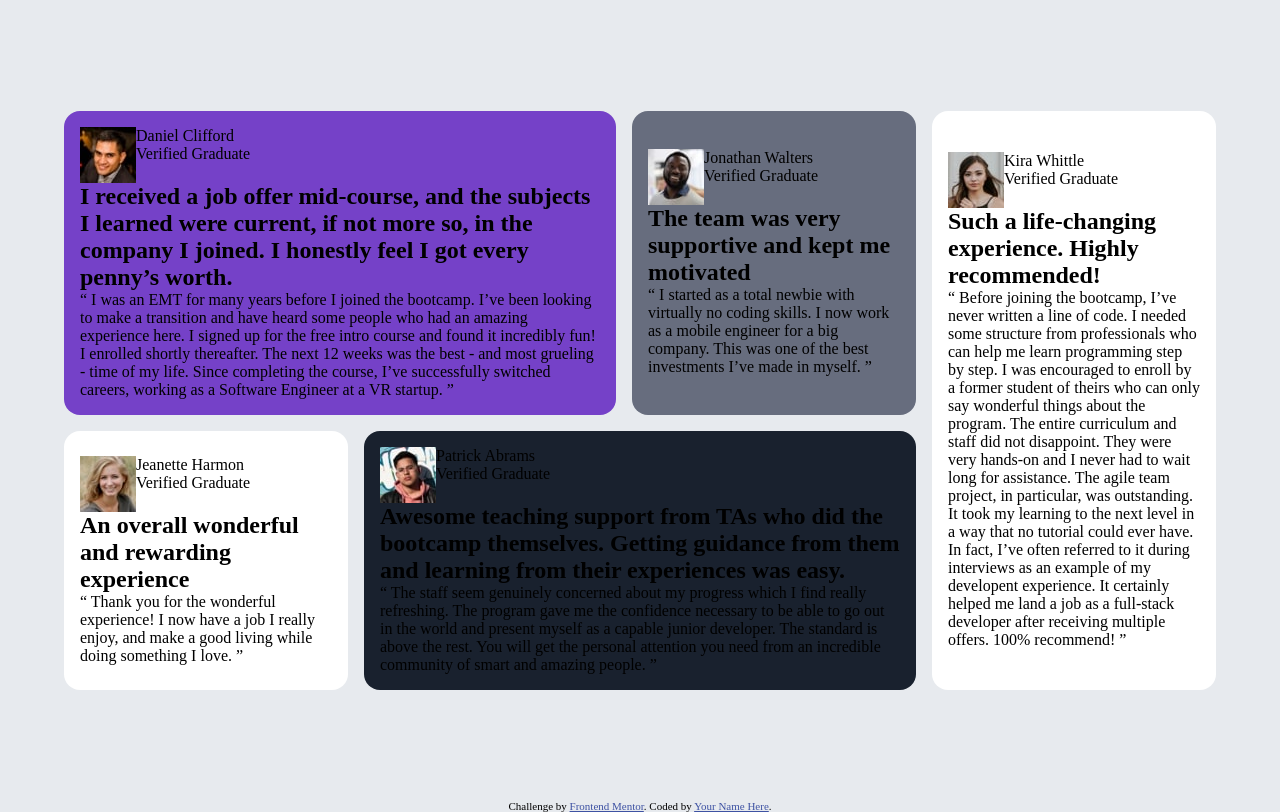
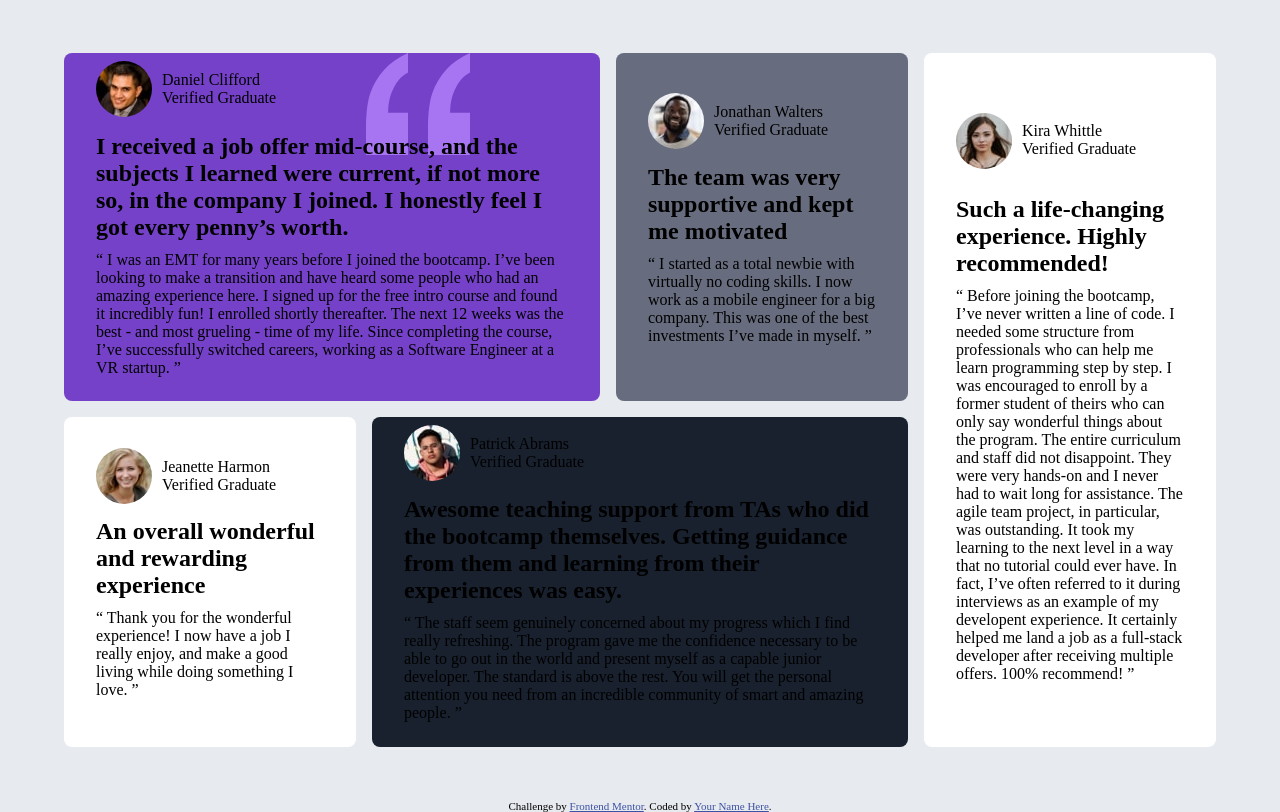
Before and after one commit to SimenKodehode/CSS-Advanced-Oppgave-1-Testimonial-Grid, a plain HTML site: page index.html in a window 1280 px wide. Drawn offline with Linux system fonts and the light colour scheme.

Commit message:
added h2 styling and moved body lower in the css sheet

```diff
--- a/style.css
+++ b/style.css
@@ -3,10 +3,6 @@
   margin: 0;
   padding: 0;
   box-sizing: border-box;
-}
-
-body {
-  background-color: hsl(214, 17%, 92%);
 }
 
 :root {
@@ -35,6 +31,14 @@ body {
   --Fontsize: 13px;
 }
 
+body {
+  background-color: hsl(214, 17%, 92%);
+}
+
+h2 {
+  margin-bottom: 10px;
+}
+
 .testimonial-container {
   display: flex;
   justify-content: center;
@@ -44,8 +48,8 @@ body {
 
 .testimonial {
   display: grid;
-  grid-template-columns: (5, 10rem);
-  grid-template-rows: (2, 10rem);
+  grid-template-columns: (4, 1fr);
+  grid-template-rows: (2, 1fr);
   gap: 1rem;
   max-width: 90vw;
 }
@@ -56,21 +60,34 @@ body {
   align-items: start;
   flex-direction: column;
   overflow: hidden;
-  border-radius: 1rem;
-  padding: 1rem;
+  border-radius: 0.5rem;
+  padding: 0.5rem 2rem;
 }
+
+/* Profile Styling */
 .profile {
   display: flex;
+  max-height: 7%;
+  margin-bottom: 2rem;
+  justify-content: start;
+  align-items: center;
 }
 .profile-text {
   display: flex;
   flex-direction: column;
+  margin-left: 10px;
+}
+img {
+  border-radius: 3rem;
 }
 
 /* individual card styling */
 #card1 {
   grid-column: 1 / 3;
   grid-row: 1 / 2;
+  background-image: url(images/bg-pattern-quotation.svg);
+  background-repeat: no-repeat;
+  background-position: top right 30%;
   background-color: var(--Purple500);
 }
 #card2 {
```
